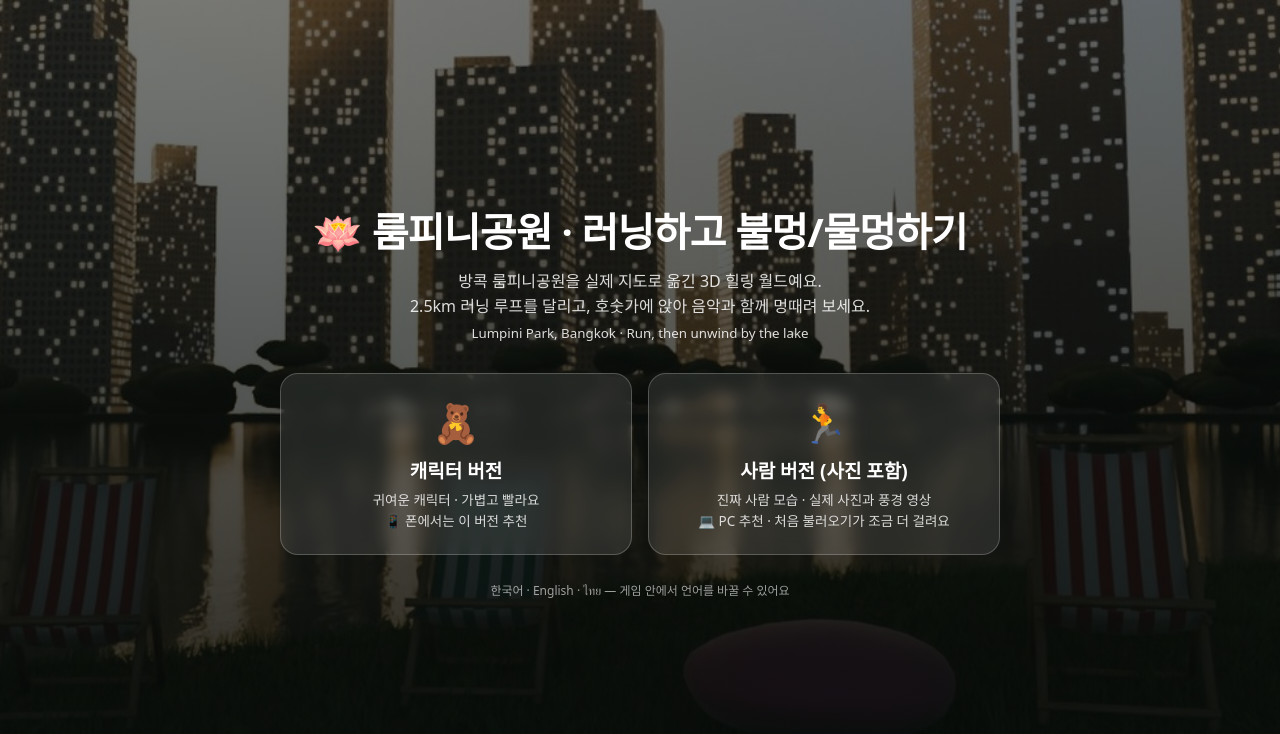
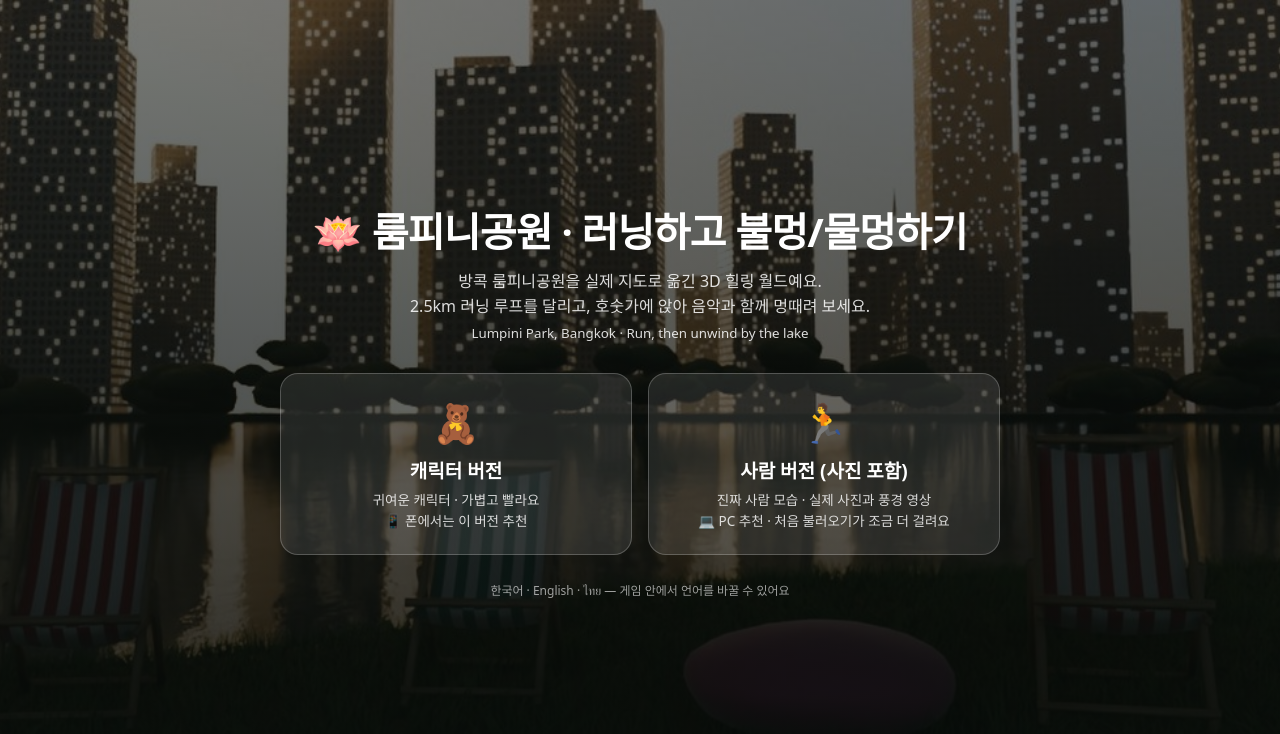
Before and after one commit to woong7979-cpu/lumpini_healing, a plain HTML site: page index.html in a window 1280 px wide. Drawn offline with Linux system fonts and the light colour scheme.

Commit message:
첫 화면 흐림 효과 제거(일부 폰 크롬 호환)
Co-Authored-By: Claude Opus 5.5 <noreply@anthropic.com>
Claude-Session: https://claude.ai/code/session_01Kq5jYX6NchEmmqUUTBiFR6

```diff
--- a/index.html
+++ b/index.html
@@ -7,7 +7,7 @@
 *{box-sizing:border-box;margin:0}body{min-height:100vh;font-family:system-ui,-apple-system,"Noto Sans KR",sans-serif;color:#fff;background:linear-gradient(rgba(8,12,10,.55),rgba(8,12,10,.85)),url(shots/intro.jpg) center 40%/cover #0c1410;display:flex;align-items:center;justify-content:center;padding:24px}
 main{max-width:720px;width:100%;text-align:center}h1{font-size:clamp(26px,5vw,40px);letter-spacing:-.02em}p.sub{opacity:.85;margin:10px 0 28px;line-height:1.6}
 .cards{display:grid;grid-template-columns:repeat(auto-fit,minmax(240px,1fr));gap:16px}
-a.card{display:block;text-decoration:none;color:#fff;padding:22px 20px;border-radius:18px;background:rgba(255,255,255,.1);border:1px solid rgba(255,255,255,.22);backdrop-filter:blur(8px);transition:transform .15s,background .15s}
+a.card{display:block;text-decoration:none;color:#fff;padding:22px 20px;border-radius:18px;background:rgba(255,255,255,.1);border:1px solid rgba(255,255,255,.22);transition:transform .15s,background .15s}
 a.card:hover{transform:translateY(-3px);background:rgba(255,255,255,.18)}.e{font-size:38px}.t{font-weight:700;font-size:19px;margin:8px 0 6px}.d{font-size:13.5px;opacity:.82;line-height:1.55}
 footer{margin-top:26px;font-size:12px;opacity:.6}
 </style></head><body><main>
```
